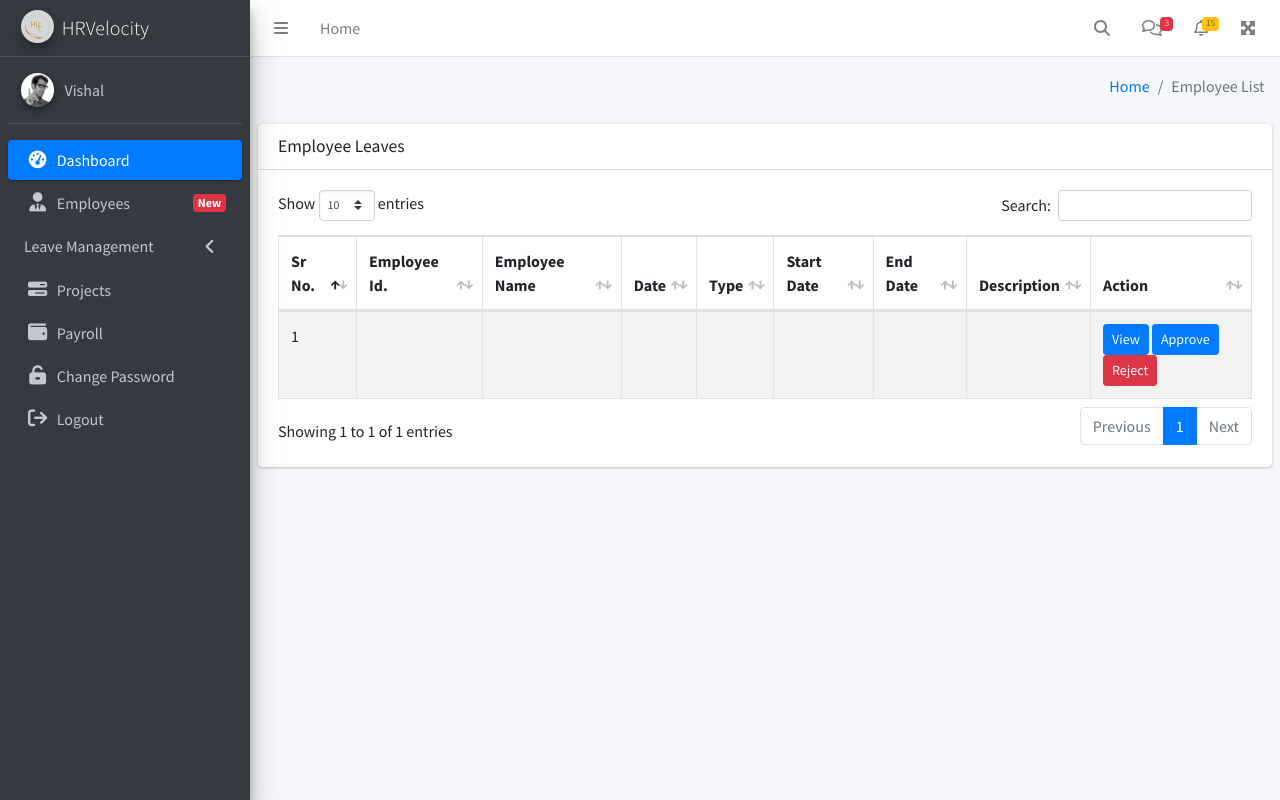
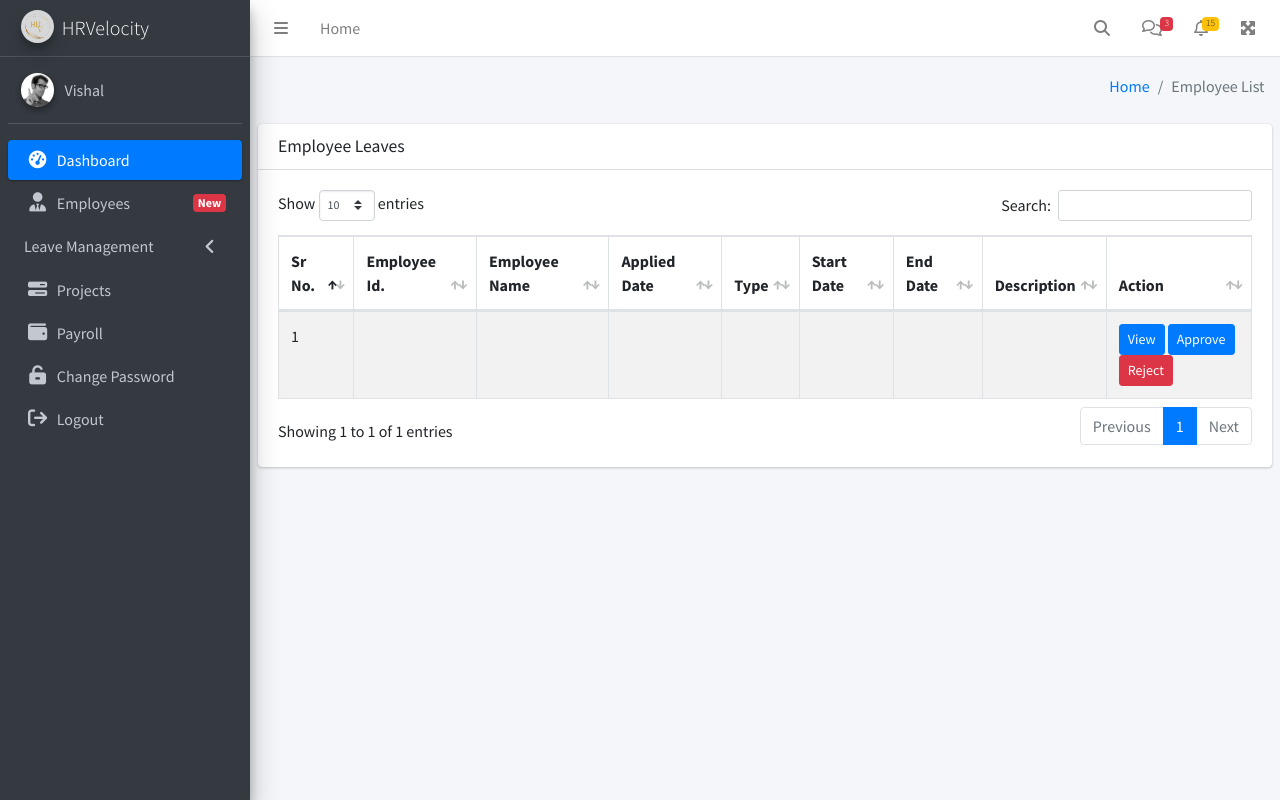
Before and after one commit to vishal-itpl/HRMS, a PHP site: page /leave_list.php in a window 1280 px wide. Run offline with PHP 8.4, Linux system fonts and the light colour scheme; data that the repository does not hold is empty; some libraries are stand-ins or nearby versions.

Commit message:
applied date

```diff
--- a/Leave_application.php
+++ b/Leave_application.php
@@ -123,8 +123,8 @@
                                 echo "No record found";
                             }
                             // Insert data into the leave_application table
-                            echo $query = "INSERT INTO leave_application (emp_id, leave_type, from_date, to_date, description)
-              VALUES ('$empId', '$leaveType', '$fromDate', '$toDate', '$description')";
+                            $query = "INSERT INTO leave_application (emp_id, leave_type, from_date, to_date, description, app_date)
+          VALUES ('$empId', '$leaveType', '$fromDate', '$toDate', '$description', NOW())";
                             if (mysqli_query($con, $query)) {
                                 echo "Form data inserted successfully!";
                             } else {
--- a/leave_list.php
+++ b/leave_list.php
@@ -52,7 +52,7 @@
                 <th>Sr No.</th>
                 <th>Employee Id.</th>
                 <th>Employee Name</th>
-                <th>Date</th>
+                <th>Applied Date</th>
                 <th>Type</th>
                 <th>Start Date</th>
                 <th>End Date</th>
@@ -68,6 +68,7 @@
               leave_application.from_date,
               leave_application.to_date,
               leave_application.description,
+              leave_application.app_date,
               emp_info.emp_id,
               emp_info.emp_name
           FROM
@@ -79,6 +80,7 @@
                 while ($row = mysqli_fetch_assoc($result)) {
                     $employee_ID = $row['emp_id'];
                     $employee_name = $row['emp_name'];
+                    $applied_date = $row['app_date'];
                     $leave_type = $row['leave_type'];
                     $from_date = $row['from_date'];
                     $to_date = $row['to_date'];
@@ -91,7 +93,7 @@
                 <td><?php echo $counter++; ?></td>
                 <td><?php echo $employee_ID; ?></td>
                 <td><?php echo $employee_name; ?></td>
-                <td></td>
+                <td><?php echo $applied_date; ?></td>
                 <td><?php echo $leave_type; ?></td>
                 <td><?php echo $from_date; ?></td>
                 <td><?php echo $to_date; ?></td>
```
